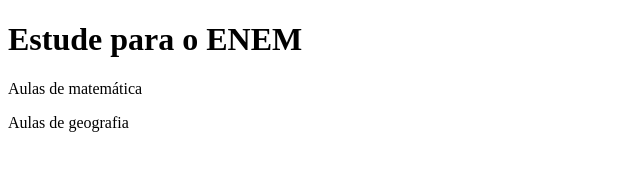
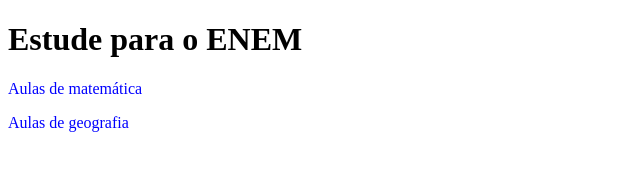
Before and after one commit to raquellyrah/EXERCICIO-1, a plain HTML site: page index.html in a window 1280 px wide. Shown: the whole page, without its empty margins (0-640 px from the left). Drawn offline with Linux system fonts and the light colour scheme.

Commit message:
index.html

```diff
--- a/index.html
+++ b/index.html
@@ -4,7 +4,7 @@
     <meta charset="UTF-8">
     <meta name="viewport" content="width=device-width, initial-scale=1.0">
     <title>Exercício 1</title>
-    <link="stylesheet"
+    <link rel="stylesheet"
     href="style.css">
 </head>
 <body>
```
